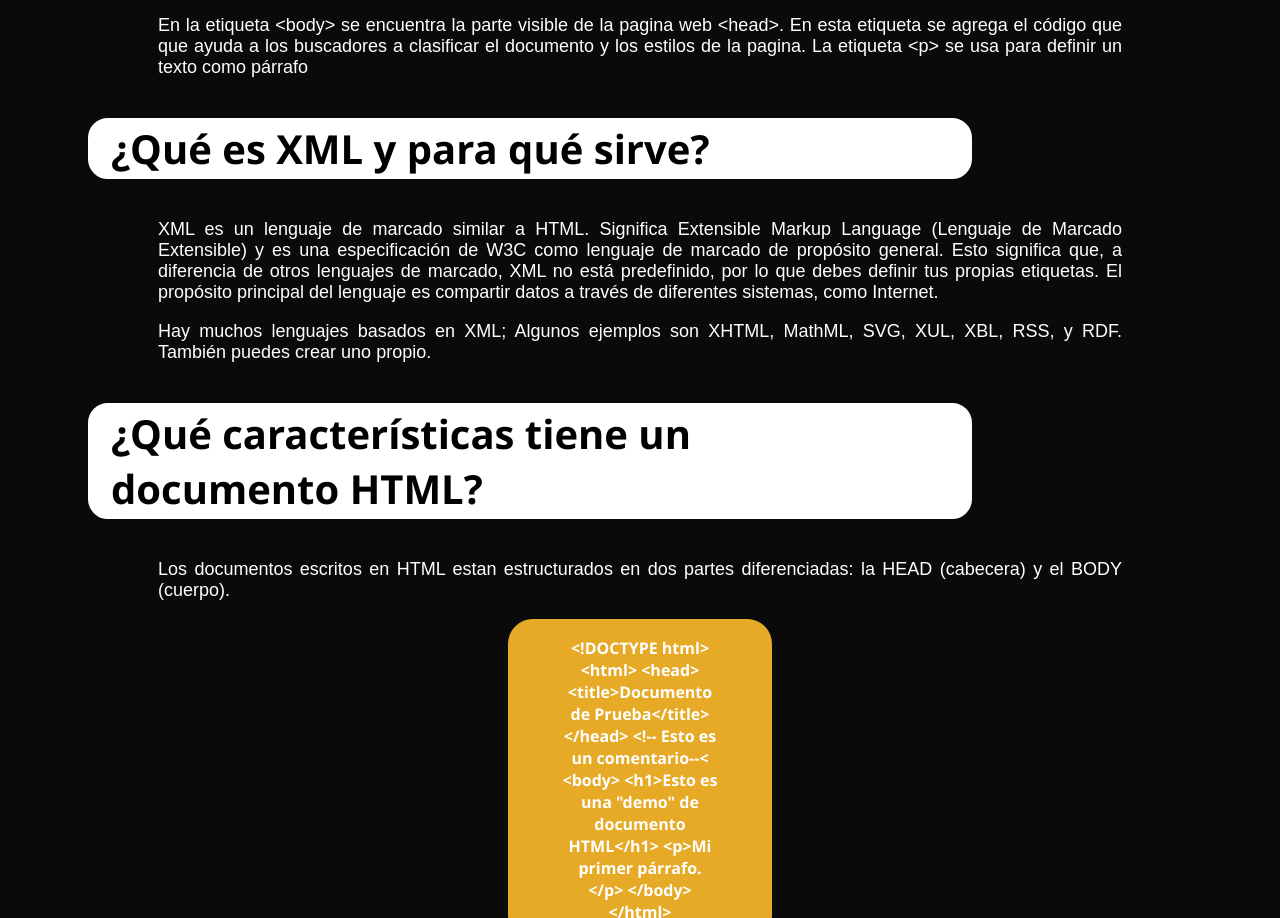
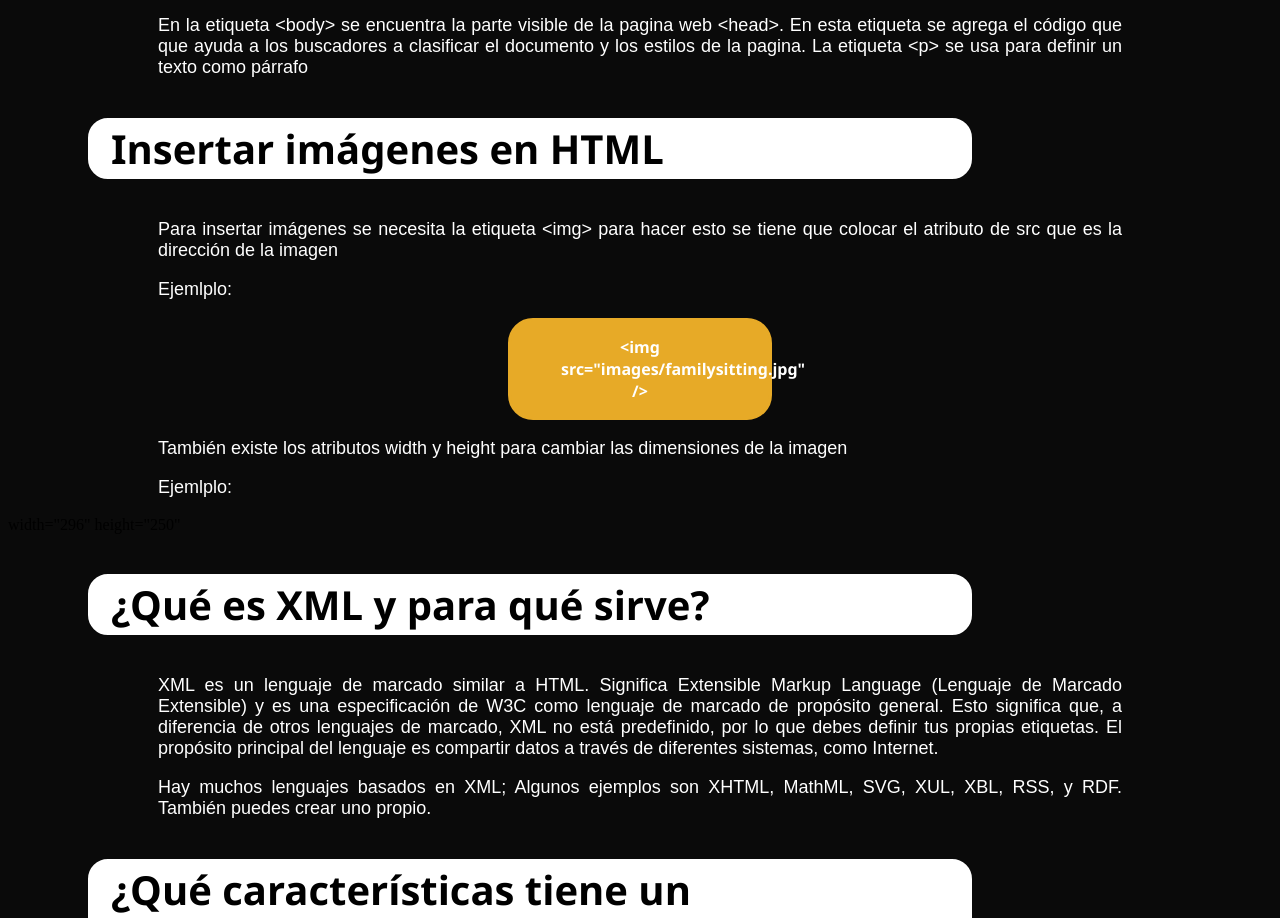
Before and after one commit to jr01994/jr01994.github.io, a plain HTML site: page Practica 4.html in a window 1280 px wide. Shown: the part 2952-3870 px from the top of the page. Drawn offline with Linux system fonts and the light colour scheme.

Commit message:
Update Practica 4.html

```diff
--- a/Practica 4.html
+++ b/Practica 4.html
@@ -121,9 +121,23 @@
 &lt;head&gt;.
 En esta etiqueta se agrega el código que que ayuda a los buscadores a clasificar el documento y los estilos de la pagina.
 		    La etiqueta &lt;p&gt; se usa para definir un texto como párrafo </p>
+    </section>
+<section>
+        <h3 class="SubtemasLargos">Insertar imágenes en HTML</h3>
+        <p class="Parrafo">
+	   Para insertar imágenes se necesita la etiqueta &lt;img&gt; para hacer esto se tiene que colocar el atributo de src que es la dirección de la imagen</p>
+	 <p class="Parrafo">
+		 Ejemlplo:</p>
+	<p class="EjemplosCodigo"><b>
+&lt;img src="images/familysitting.jpg" /&gt;</b></p>
 
+<p class="Parrafo">También existe los atributos width y height para cambiar las dimensiones de la imagen </p>
+<p class="Parrafo">
+		 Ejemlplo:</p>
+	width="296" height="250"
+
+	    </p>
     </section>
-
 
     <section>
         <h3 class="SubtemasLargos">¿Qué es XML y para qué sirve?</h3>
```
